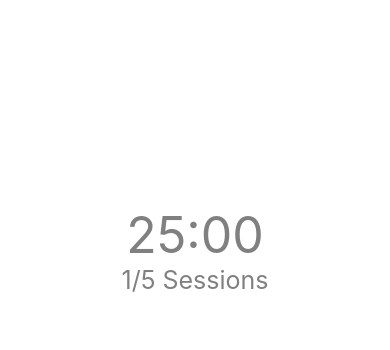
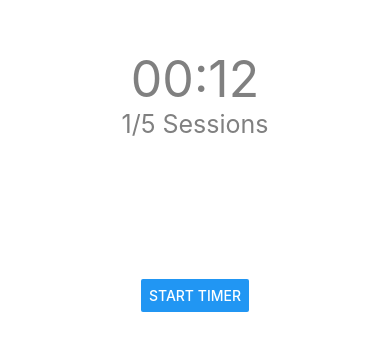
Before and after one commit to martintrifunov/studysprint, a React Native app: screen / in a window 390 px wide. Shown: the part 172-522 px from the top of the page. Built offline with nearby package versions, Linux system fonts and the light colour scheme.

Commit message:
Implement Pomodoro Focus & Break Timer & Sync Animation with said Timer

```diff
--- a/App.jsx
+++ b/App.jsx
@@ -1,34 +1,90 @@
 import { StatusBar } from "expo-status-bar";
-import React, { useEffect } from "react";
+import React, { useEffect, useState } from "react";
 import { Dimensions, StyleSheet, Text, View } from "react-native";
 import SVG, { Circle } from "react-native-svg";
 import Animated, {
   useSharedValue,
   withTiming,
   useAnimatedProps,
+  cancelAnimation
 } from "react-native-reanimated";
+import TimerCountDown from "./src/components/TimerCountDown";
+import TimerToggleButton from "./src/components/TimerToggleButton";
 
 const CIRCLE_COLOR = "#EE0F55";
-const CIRCLE_LENGTH = 1000;
+const CIRCLE_LENGTH = 750;
 const CIRCLE_RADIUS = CIRCLE_LENGTH / (2 * Math.PI);
+const FOCUS_TIME_MINUTES = 0.2 * 60 * 1000;
+const BREAK_TIME_MINUTES = 0.1 * 60 * 1000;
 const { width, height } = Dimensions.get("window");
 const AnimatedRing = Animated.createAnimatedComponent(Circle);
 
+//GONNA CLEAN UP THE CODE LATER DON'T MIND ME :)
 export default function App() {
   const progress = useSharedValue(0);
+  const [timerCount, setTimerCount] = useState(FOCUS_TIME_MINUTES);
+  const [timerInterval, setTimerInterval] = useState(null);
+  const [isTimerRunning, setIsTimerRunning] = useState(false);
+  const [timerMode, setTimerMode] = useState('Focus');
+
+  const startTimer = () => {
+    setIsTimerRunning(true);
+    const timerID = setInterval(
+      () => setTimerCount((prev) => prev - 1000),
+      1000
+    );
+
+    setTimerInterval(timerID);
+  };
+
+  const stopTimer = () => {
+    if (timerInterval !== null) {
+      clearInterval(timerInterval);
+    }
+
+    setIsTimerRunning(false);
+  };
 
   useEffect(() => {
-    progress.value = withTiming(1, { duration: 2000 });
-  }, []);
+    if(timerCount === 0) {
+      if(timerMode === 'Focus') {
+        setTimerMode('Break');
+        setTimerCount(BREAK_TIME_MINUTES);
+      }
+      else {
+        setTimerMode('Focus');
+        setTimerCount(FOCUS_TIME_MINUTES);
+      }
+      cancelAnimation(progress);
+      stopTimer();
+      progress.value = 0;
+    }
+    // console.log(progress.value); IT WORKS BITCHEZZZZ
+
+    if(isTimerRunning) {
+      if(timerMode === 'Focus') {
+        progress.value = withTiming(1, { duration:  FOCUS_TIME_MINUTES });
+      }
+      else if(timerMode === 'Break') {
+        progress.value = withTiming(1, { duration:  BREAK_TIME_MINUTES });
+      }
+    }
+    else {
+      cancelAnimation(progress);
+      progress.value = 0;
+    }
+
+
+  }, [timerCount, progress]);
 
   const animatedProps = useAnimatedProps(() => ({
     strokeDashoffset: 0.1 - CIRCLE_LENGTH * progress.value,
   }));
   return (
     <View style={styles.container}>
-      <Text style={styles.progressNumber}>25:00</Text>
-      <Text style={styles.sessionNumber}>1/5 Sessions</Text>
-      <SVG style={{position: "absolute"}}>
+      <TimerCountDown timerDate={new Date(timerCount)} />
+      <Text style={styles.sessionNumber}>{timerMode === 'Focus' ? '1/5 Sessions' : '1/5 Breaks'}</Text>
+      <SVG style={{ position: "absolute", bottom: 150 }}>
         {/* BACKGROUND CIRCLE */}
         <Circle
           cx={width / 2}
@@ -56,6 +112,9 @@ export default function App() {
           originY={height / 2}
         />
       </SVG>
+
+      <TimerToggleButton isTimerRunning={isTimerRunning} startTimer={startTimer} stopTimer={stopTimer} />
+
       <StatusBar style="auto" />
     </View>
   );
@@ -70,10 +129,13 @@ const styles = StyleSheet.create({
   },
   progressNumber: {
     fontSize: 50,
-    color: "gray"
+    color: "gray",
+    bottom: 140,
   },
   sessionNumber: {
     fontSize: 25,
-    color: "gray"
-  }
+    bottom: 140,
+    color: "gray",
+  },
+  timerButton: {},
 });
--- a/package.json
+++ b/package.json
@@ -14,6 +14,7 @@
     "react": "18.2.0",
     "react-native": "0.72.6",
     "react-native-reanimated": "~3.3.0",
+    "react-native-redash": "^18.1.2",
     "react-native-svg": "13.9.0"
   },
   "devDependencies": {
--- /dev/null
+++ b/src/components/TimerCountDown.jsx
@@ -0,0 +1,29 @@
+import React from "react";
+import { View, Text, StyleSheet } from "react-native";
+
+const TimerCountDown = ({timerDate}) => {
+  return (
+    <View>
+      <Text style={styles.progressNumber}>
+        {timerDate.getMinutes().toString().padStart(2, "0")}:
+        {timerDate.getSeconds().toString().padStart(2, "0")}
+      </Text>
+    </View>
+  );
+};
+
+const styles = StyleSheet.create({
+    progressNumber: {
+      fontSize: 50,
+      color: "gray",
+      bottom: 140,
+    },
+    sessionNumber: {
+      fontSize: 25,
+      bottom: 140,
+      color: "gray",
+    },
+    timerButton: {},
+  });
+
+export default TimerCountDown;
--- /dev/null
+++ b/src/components/TimerToggleButton.jsx
@@ -0,0 +1,15 @@
+import React from "react";
+import { View, StyleSheet, Button } from "react-native";
+
+const TimerToggleButton = ({isTimerRunning, stopTimer, startTimer}) => {
+  return (
+    <View>
+      <Button
+        title={isTimerRunning ? "Stop Timer" : "Start Timer"}
+        onPress={isTimerRunning ? stopTimer : startTimer}
+      />
+    </View>
+  );
+};
+
+export default TimerToggleButton;
```
Also changed, not shown: 2 other files (tests, documents, lock files or other folders).
